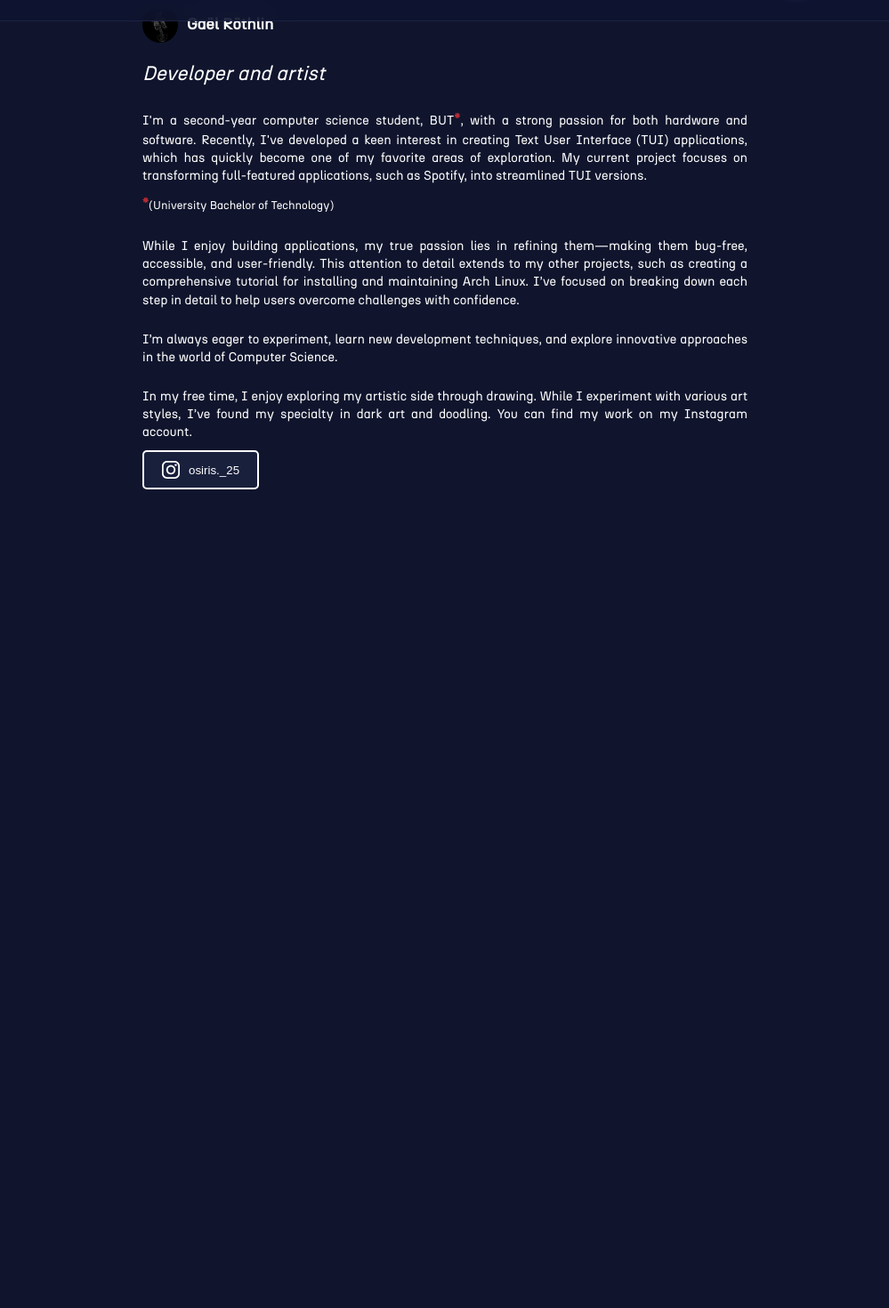
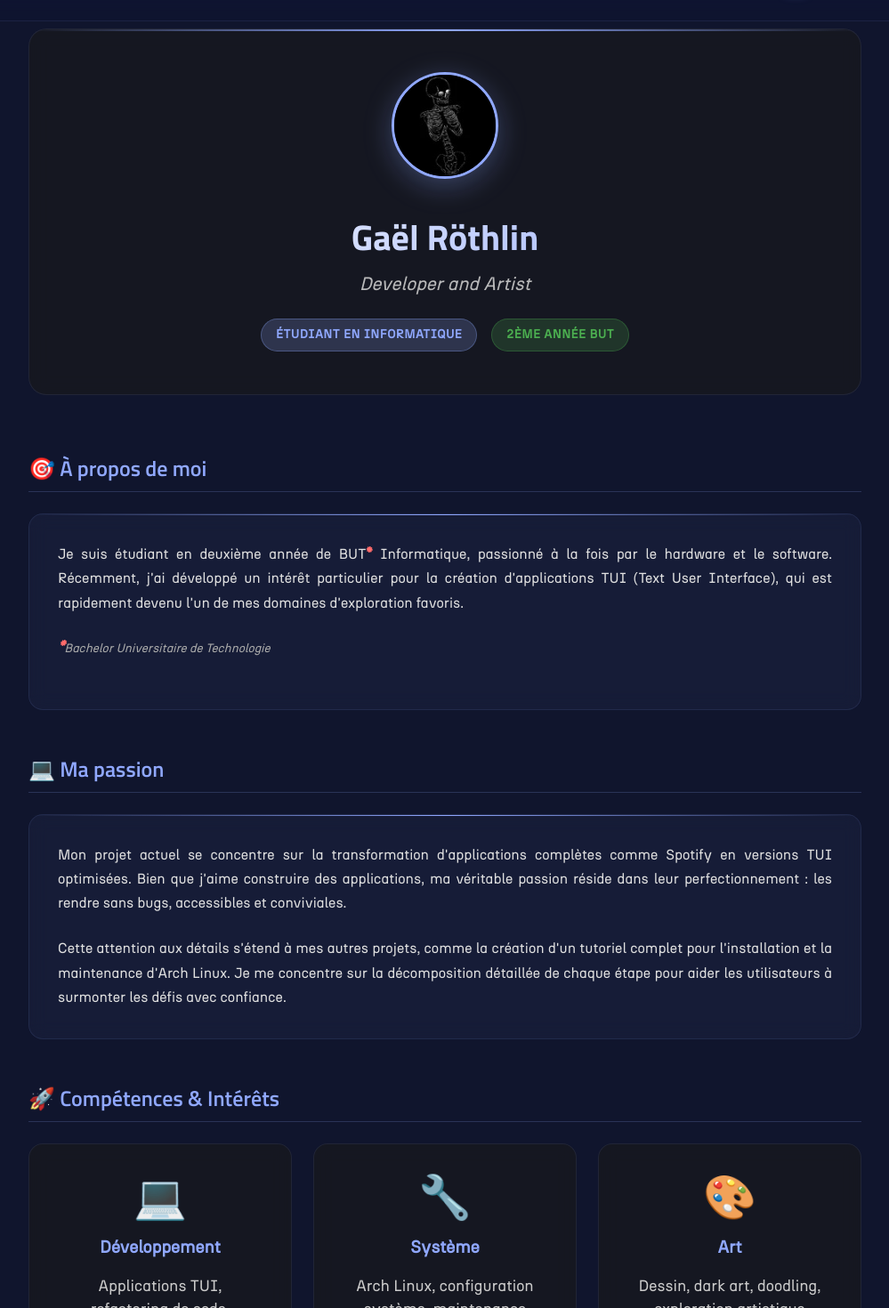
Before and after one commit to moonlight58/portfolio, a Vue app: page /about-me in a window 1280 px wide. Shown: the part 80-1550 px from the top of the page at 89% size, without its empty margins (140-1139 px from the left). Before the commit the page ends 800 px from the top, so only its background shows below. Built offline with nearby package versions, Linux system fonts and the light colour scheme; a web font is replaced by a local one.

Commit message:
About page style updated

```diff
--- a/src/views/AboutView.vue
+++ b/src/views/AboutView.vue
@@ -1,159 +1,504 @@
 <template>
   <div class="container">
-    <div class="presentation">
-      <div class="presentation-header">
-        <img src="../assets/moon-pfp.jpg" alt="Moon-pfp" />
-        <p>Gaël Röthlin</p>
+    <!-- Hero Section -->
+    <div class="hero-section">
+      <div class="profile-container">
+        <div class="profile-image-wrapper">
+          <img src="../assets/moon-pfp.jpg" alt="Gaël Röthlin" class="profile-image" />
+          <div class="profile-glow"></div>
+        </div>
+        <div class="profile-info">
+          <h1 class="profile-name">Gaël Röthlin</h1>
+          <p class="profile-subtitle">Developer and Artist</p>
+          <div class="profile-badges">
+            <span class="badge student-badge">Étudiant en Informatique</span>
+            <span class="badge year-badge">2ème année BUT</span>
+          </div>
+        </div>
       </div>
     </div>
 
-    <div class="presentation-content">
-      <p class="title">Developer and artist</p>
-      <p class="body">
-        I'm a second-year computer science student, BUT<span class="warning">*</span>, with a strong passion for
-        both hardware and software. Recently, I've developed a keen interest in
-        creating Text User Interface (TUI) applications, which has quickly
-        become one of my favorite areas of exploration. My current project
-        focuses on transforming full-featured applications, such as Spotify,
-        into streamlined TUI versions.
+    <!-- About Content -->
+    <div class="about-content">
+      <!-- Introduction Section -->
+      <section class="content-section">
+        <h2>🎯 À propos de moi</h2>
+        <div class="content-card">
+          <p>
+            Je suis étudiant en deuxième année de BUT<span class="warning">*</span> Informatique,
+            passionné à la fois par le hardware et le software. Récemment, j'ai développé un
+            intérêt particulier pour la création d'applications TUI (Text User Interface),
+            qui est rapidement devenu l'un de mes domaines d'exploration favoris.
           </p>
           <p class="precision">
-        <span class="warning">*</span>(University Bachelor of Technology)
+            <span class="warning">*</span>Bachelor Universitaire de Technologie
           </p>
-      <p class="body">
-        While I enjoy building applications, my true passion lies in refining
-        them—making them bug-free, accessible, and user-friendly. This attention
-        to detail extends to my other projects, such as creating a comprehensive
-        tutorial for installing and maintaining Arch Linux. I’ve focused on
-        breaking down each step in detail to help users overcome challenges with
-        confidence.
+        </div>
+      </section>
+
+      <!-- Passion Section -->
+      <section class="content-section">
+        <h2>💻 Ma passion</h2>
+        <div class="content-card">
+          <p>
+            Mon projet actuel se concentre sur la transformation d'applications complètes
+            comme Spotify en versions TUI optimisées. Bien que j'aime construire des
+            applications, ma véritable passion réside dans leur perfectionnement :
+            les rendre sans bugs, accessibles et conviviales.
           </p>
-      <p class="body">
-        I’m always eager to experiment, learn new development techniques, and
-        explore innovative approaches in the world of Computer Science.
+          <p>
+            Cette attention aux détails s'étend à mes autres projets, comme la création
+            d'un tutoriel complet pour l'installation et la maintenance d'Arch Linux.
+            Je me concentre sur la décomposition détaillée de chaque étape pour aider
+            les utilisateurs à surmonter les défis avec confiance.
           </p>
-      <p class="body">
-        In my free time, I enjoy exploring my artistic side through drawing.
-        While I experiment with various art styles, I’ve found my specialty in
-        dark art and doodling. You can find my work on my Instagram account.
+        </div>
+      </section>
+
+      <!-- Skills & Interests -->
+      <section class="content-section">
+        <h2>🚀 Compétences & Intérêts</h2>
+        <div class="skills-grid">
+          <div class="skill-card">
+            <div class="skill-icon">💻</div>
+            <h3>Développement</h3>
+            <p>Applications TUI, refactoring de code, optimisation</p>
+          </div>
+          <div class="skill-card">
+            <div class="skill-icon">🔧</div>
+            <h3>Système</h3>
+            <p>Arch Linux, configuration système, maintenance</p>
+          </div>
+          <div class="skill-card">
+            <div class="skill-icon">🎨</div>
+            <h3>Art</h3>
+            <p>Dessin, dark art, doodling, exploration artistique</p>
+          </div>
+        </div>
+      </section>
+
+      <!-- Art Section -->
+      <section class="content-section">
+        <h2>🎨 Côté artistique</h2>
+        <div class="content-card art-section">
+          <p>
+            Dans mon temps libre, j'explore mon côté artistique à travers le dessin.
+            Bien que j'expérimente avec différents styles d'art, j'ai trouvé ma spécialité
+            dans le dark art et le doodling. Vous pouvez découvrir mon travail sur mon
+            compte Instagram.
           </p>
-      <button
-        onclick="window.location='https://www.instagram.com/osiris._25/'"
-        class="instagram-button"
+          <div class="social-link-container">
+            <a
+              href="https://www.instagram.com/osiris._25/"
+              target="_blank"
+              class="instagram-link"
+              rel="noopener noreferrer"
             >
-        <img src="../assets/instagram.svg" alt="Instagram logo" />
-        osiris._25
-      </button>
+              <svg width="20" height="20" viewBox="0 0 24 24" fill="currentColor">
+                <path d="M12 2.163c3.204 0 3.584.012 4.85.07 3.252.148 4.771 1.691 4.919 4.919.058 1.265.069 1.645.069 4.849 0 3.205-.012 3.584-.069 4.849-.149 3.225-1.664 4.771-4.919 4.919-1.266.058-1.644.07-4.85.07-3.204 0-3.584-.012-4.849-.07-3.26-.149-4.771-1.699-4.919-4.92-.058-1.265-.07-1.644-.07-4.849 0-3.204.013-3.583.07-4.849.149-3.227 1.664-4.771 4.919-4.919 1.266-.057 1.645-.069 4.849-.069zm0-2.163c-3.259 0-3.667.014-4.947.072-4.358.2-6.78 2.618-6.98 6.98-.059 1.281-.073 1.689-.073 4.948 0 3.259.014 3.668.072 4.948.2 4.358 2.618 6.78 6.98 6.98 1.281.058 1.689.072 4.948.072 3.259 0 3.668-.014 4.948-.072 4.354-.2 6.782-2.618 6.979-6.98.059-1.28.073-1.689.073-4.948 0-3.259-.014-3.667-.072-4.947-.196-4.354-2.617-6.78-6.979-6.98-1.281-.059-1.69-.073-4.949-.073zm0 5.838c-3.403 0-6.162 2.759-6.162 6.162s2.759 6.163 6.162 6.163 6.162-2.759 6.162-6.163c0-3.403-2.759-6.162-6.162-6.162zm0 10.162c-2.209 0-4-1.79-4-4 0-2.209 1.791-4 4-4s4 1.791 4 4c0 2.21-1.791 4-4 4zm6.406-11.845c-.796 0-1.441.645-1.441 1.44s.645 1.44 1.441 1.44c.795 0 1.439-.645 1.439-1.44s-.644-1.44-1.439-1.44z"/>
+              </svg>
+              <span>@osiris._25</span>
+            </a>
+          </div>
+        </div>
+      </section>
+
+      <!-- Philosophy Section -->
+      <section class="content-section">
+        <h2>🌟 Philosophie</h2>
+        <div class="content-card philosophy-card">
+          <blockquote>
+            <p>
+              "Je suis toujours avide d'expérimenter, d'apprendre de nouvelles techniques
+              de développement et d'explorer des approches innovantes dans le monde de
+              l'informatique."
+            </p>
+          </blockquote>
+        </div>
+      </section>
     </div>
   </div>
 </template>
 
 <style scoped>
-.funny-shape {
-  position: absolute;
-  top: 50%;
-  left: 50%;
-  transform: translate(-50%, -50%);
-  width: 200px;
-  height: 200px;
-  background-color: rgba(16, 21, 45, 1);
-  border-radius: 60% 40% 30% 70% / 60% 30% 70% 40%;
-  filter: blur(20px);
-  z-index: -1;
+.container {
+  font-family: "N27", sans-serif;
+  margin-top: 7rem;
+  padding: 0 2rem;
+  max-width: 1000px;
+  margin-left: auto;
+  margin-right: auto;
+  margin-bottom: 6rem;
+  color: #fff;
 }
 
-.presentation {
-  margin: 15px 0 10px 0;
+/* Hero Section */
+.hero-section {
+  text-align: center;
+  margin-bottom: 4rem;
+  position: relative;
+}
+
+.profile-container {
+  background: rgba(26, 26, 26, 0.6);
+  border: 1px solid rgba(144, 168, 255, 0.1);
+  border-radius: 20px;
+  padding: 3rem 2rem;
+  backdrop-filter: blur(10px);
+  position: relative;
+  overflow: hidden;
+}
+
+.profile-container::before {
+  content: '';
+  position: absolute;
+  top: 0;
+  left: 0;
+  right: 0;
+  height: 2px;
+  background: linear-gradient(90deg, transparent, #90a8ff, transparent);
+}
+
+.profile-image-wrapper {
+  position: relative;
+  display: inline-block;
+  margin-bottom: 2rem;
+}
+
+.profile-image {
+  width: 120px;
+  height: 120px;
+  border-radius: 50%;
+  object-fit: cover;
+  border: 3px solid #90a8ff;
+  box-shadow: 0 8px 32px rgba(144, 168, 255, 0.3);
+  transition: transform 0.3s ease;
+}
+
+.profile-image:hover {
+  transform: scale(1.05);
+}
+
+.profile-glow {
+  position: absolute;
+  top: -10px;
+  left: -10px;
+  right: -10px;
+  bottom: -10px;
+  background: radial-gradient(circle, rgba(144, 168, 255, 0.3), transparent);
+  border-radius: 50%;
+  z-index: -1;
+  opacity: 0;
+  transition: opacity 0.3s ease;
+}
+
+.profile-image-wrapper:hover .profile-glow {
+  opacity: 1;
+}
+
+.profile-name {
+  font-size: 2.5rem;
+  font-weight: 700;
+  margin: 0 0 0.5rem 0;
+  background: linear-gradient(135deg, #fff, #90a8ff);
+  -webkit-background-clip: text;
+  -webkit-text-fill-color: transparent;
+  background-clip: text;
+}
+
+.profile-subtitle {
+  font-size: 1.3rem;
+  color: #ccc;
+  font-style: italic;
+  margin: 0 0 1.5rem 0;
+  opacity: 0.9;
+}
+
+.profile-badges {
+  display: flex;
+  justify-content: center;
+  gap: 1rem;
+  flex-wrap: wrap;
+}
+
+.badge {
+  padding: 0.5rem 1rem;
+  border-radius: 20px;
+  font-size: 0.85rem;
+  font-weight: 600;
+  text-transform: uppercase;
+  letter-spacing: 0.5px;
+}
+
+.student-badge {
+  background: rgba(144, 168, 255, 0.2);
+  color: #90a8ff;
+  border: 1px solid rgba(144, 168, 255, 0.3);
+}
+
+.year-badge {
+  background: rgba(76, 175, 80, 0.2);
+  color: #4caf50;
+  border: 1px solid rgba(76, 175, 80, 0.3);
+}
+
+/* Content Sections */
+.about-content {
+  display: flex;
+  flex-direction: column;
+  gap: 3rem;
+}
+
+.content-section h2 {
+  color: #90a8ff;
+  font-size: 1.5rem;
+  font-weight: 600;
+  margin-bottom: 1.5rem;
+  padding-bottom: 0.5rem;
+  border-bottom: 1px solid rgba(144, 168, 255, 0.2);
+}
+
+.content-card {
+  background: rgba(144, 168, 255, 0.05);
+  border: 1px solid rgba(144, 168, 255, 0.1);
+  border-radius: 16px;
+  padding: 2rem;
+  backdrop-filter: blur(10px);
+  position: relative;
+}
+
+.content-card::before {
+  content: '';
+  position: absolute;
+  top: 0;
+  left: 0;
+  right: 0;
+  height: 1px;
+  background: linear-gradient(90deg, transparent, #90a8ff, transparent);
+}
+
+.content-card p {
+  margin: 0 0 1.5rem 0;
+  line-height: 1.7;
+  font-size: 1rem;
+  color: #e0e0e0;
+  text-align: justify;
+}
+
+.content-card p:last-child {
+  margin-bottom: 0;
+}
+
+.precision {
+  font-size: 0.85rem !important;
+  color: #aaa !important;
+  font-style: italic;
+  margin: 0.5rem 0 1.5rem 0 !important;
+}
+
+.warning {
+  color: #ff6b6b;
+  font-weight: 600;
+}
+
+/* Skills Grid */
+.skills-grid {
+  display: grid;
+  grid-template-columns: repeat(auto-fit, minmax(280px, 1fr));
+  gap: 1.5rem;
+}
+
+.skill-card {
+  background: rgba(26, 26, 26, 0.6);
+  border: 1px solid rgba(144, 168, 255, 0.1);
+  border-radius: 16px;
+  padding: 2rem;
+  text-align: center;
+  transition: all 0.3s ease;
+  backdrop-filter: blur(10px);
+  position: relative;
+  overflow: hidden;
+}
+
+.skill-card::before {
+  content: '';
+  position: absolute;
+  top: 0;
+  left: 0;
+  right: 0;
+  height: 2px;
+  background: linear-gradient(90deg, transparent, #90a8ff, transparent);
+  opacity: 0;
+  transition: opacity 0.3s ease;
+}
+
+.skill-card:hover {
+  transform: translateY(-8px);
+  border-color: rgba(144, 168, 255, 0.3);
+  box-shadow: 0 16px 64px rgba(144, 168, 255, 0.15);
+}
+
+.skill-card:hover::before {
+  opacity: 1;
+}
+
+.skill-icon {
+  font-size: 3rem;
+  margin-bottom: 1rem;
+  display: block;
+}
+
+.skill-card h3 {
+  color: #90a8ff;
+  font-size: 1.2rem;
+  font-weight: 600;
+  margin: 0 0 1rem 0;
+}
+
+.skill-card p {
+  color: #ccc;
+  margin: 0;
+  line-height: 1.5;
+}
+
+/* Art Section */
+.art-section {
   text-align: center;
 }
 
-.presentation-header {
+.social-link-container {
+  margin-top: 2rem;
   display: flex;
-  align-items: center;
-  font-weight: bold;
-  font-size: 1.4rem;
-  margin: 20px 0;
+  justify-content: center;
 }
 
-.presentation-header img {
-  border-radius: 50%;
-  max-width: 40px;
-  margin-right: 10px;
+.instagram-link {
+  display: inline-flex;
+  align-items: center;
+  gap: 0.75rem;
+  background: linear-gradient(45deg, #fd5949, #d6249f, #285AEB);
+  color: white;
+  padding: 1rem 2rem;
+  border-radius: 12px;
+  text-decoration: none;
+  font-weight: 600;
+  font-size: 1rem;
+  transition: all 0.3s ease;
+  position: relative;
+  overflow: hidden;
 }
 
-.presentation-content {
-  line-height: 15pt;
+.instagram-link::before {
+  content: '';
+  position: absolute;
+  top: 0;
+  left: -100%;
+  width: 100%;
+  height: 100%;
+  background: linear-gradient(90deg, transparent, rgba(255, 255, 255, 0.2), transparent);
+  transition: left 0.5s ease;
 }
 
-.presentation-content .title {
-  font-style: italic;
-  font-size: 1.4rem;
-  margin-bottom: 10px;
+.instagram-link:hover::before {
+  left: 100%;
 }
 
-.presentation-content .body {
-  font-size: 0.9rem;
-  margin-top: 3vh;
-  margin-bottom: 10px;
-  text-align: justify;
+.instagram-link:hover {
+  transform: translateY(-2px);
+  box-shadow: 0 8px 32px rgba(253, 89, 73, 0.4);
 }
 
-.presentation-content .precision {
-  font-size: 0.8rem;
+/* Philosophy Section */
+.philosophy-card {
+  background: rgba(76, 175, 80, 0.05);
+  border-color: rgba(76, 175, 80, 0.1);
 }
 
-.warning {
-  color: #ff3535;
+.philosophy-card::before {
+  background: linear-gradient(90deg, transparent, #4caf50, transparent);
 }
 
-.container {
-  margin-top: 4rem;
-  width: 90%;
+.philosophy-card blockquote {
+  margin: 0;
+  position: relative;
+  font-style: italic;
+  font-size: 1.1rem;
 }
 
-.about-title {
-  margin: 75px 0 10px 0;
-  font-size: 1.4rem;
-  font-weight: bold;
+.philosophy-card blockquote::before {
+  content: '"';
+  font-size: 4rem;
+  color: #4caf50;
+  position: absolute;
+  top: -1rem;
+  left: -1rem;
+  opacity: 0.3;
 }
 
-.project-title,
-.skill-title {
-  font-size: 1.4rem;
-  font-weight: bold;
-  margin: 75px 0 20px 0;
+.philosophy-card blockquote p {
+  color: #e8f5e8;
+  text-align: center;
+  font-weight: 500;
 }
 
-.instagram-button {
-  display: flex;
-  width: auto;
-  padding: 10px 20px;
-  color: white;
-  background-color: #19203c;
-  border: 2px solid #fff;
-  border-radius: 5px;
-  justify-content: center;
-  align-items: center;
-  transition: background-color 0.3s ease, transform 0.3s ease;
+/* Responsive Design */
+@media (max-width: 768px) {
+  .container {
+    padding: 0 1rem;
+    margin-top: 4rem;
   }
 
-.instagram-button img {
-  width: 20px;
-  height: 20px;
-  margin-right: 10px;
+  .profile-container {
+    padding: 2rem 1.5rem;
   }
 
-.instagram-button:hover {
-  background-color: #3f51b5;
-  cursor: pointer;
-  transform: scale(1.05);
+  .profile-name {
+    font-size: 2rem;
   }
 
-@media (min-width: 420px) {
-  .container {
-    margin-top: 3rem;
-    max-width: 800px;
-    padding: 20px;
+  .profile-subtitle {
+    font-size: 1.1rem;
+  }
+
+  .profile-badges {
+    flex-direction: column;
+    align-items: center;
+  }
+
+  .skills-grid {
+    grid-template-columns: 1fr;
+  }
+
+  .content-card {
+    padding: 1.5rem;
+  }
+
+  .content-section h2 {
+    font-size: 1.3rem;
+  }
+}
+
+@media (max-width: 480px) {
+  .profile-image {
+    width: 100px;
+    height: 100px;
+  }
+
+  .profile-name {
+    font-size: 1.75rem;
+  }
+
+  .skill-card {
+    padding: 1.5rem;
+  }
+
+  .skill-icon {
+    font-size: 2.5rem;
+  }
+
+  .instagram-link {
+    padding: 0.75rem 1.5rem;
+    font-size: 0.9rem;
   }
 }
 </style>
```
Lines whose indentation alone changed are shown as unchanged.
